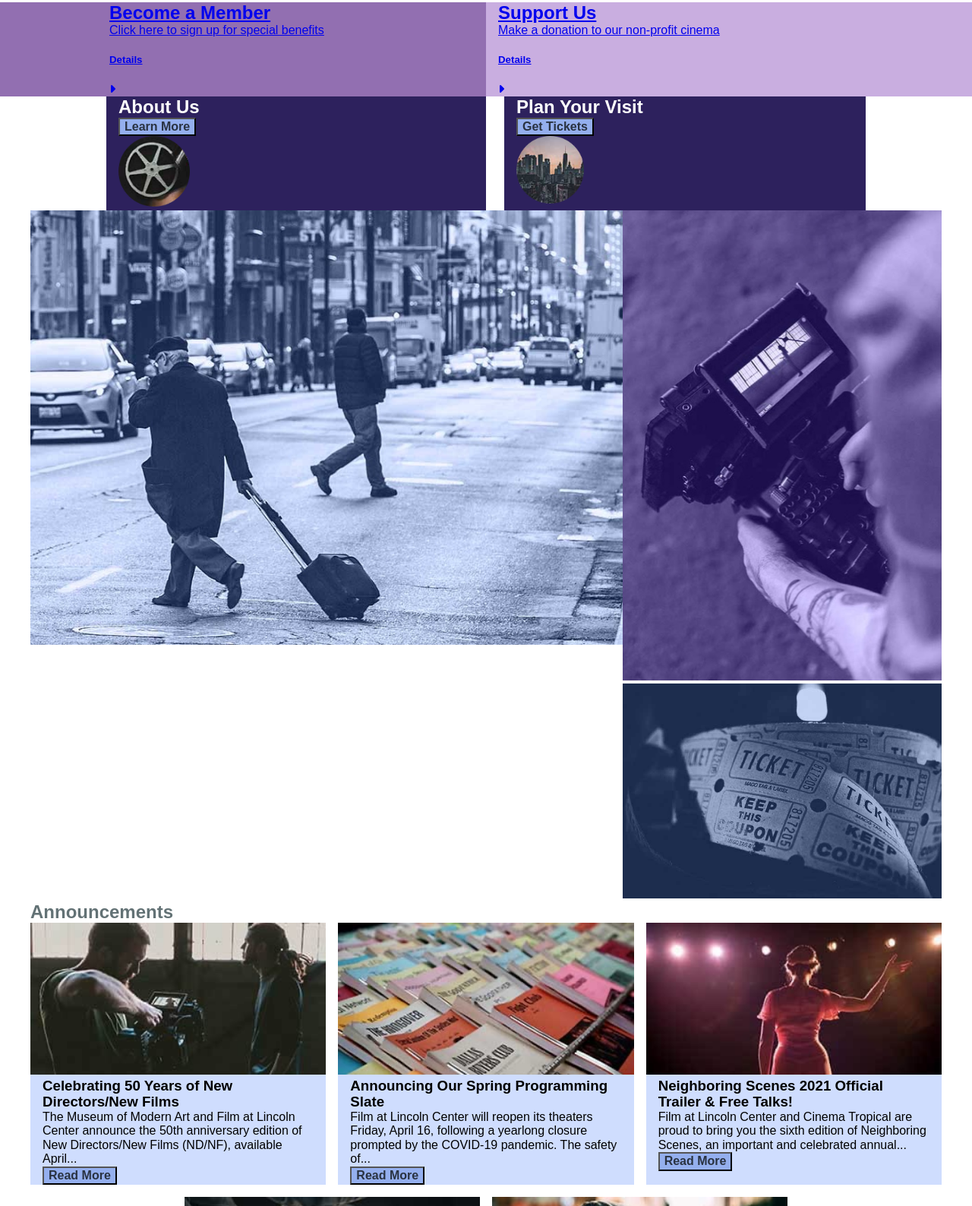
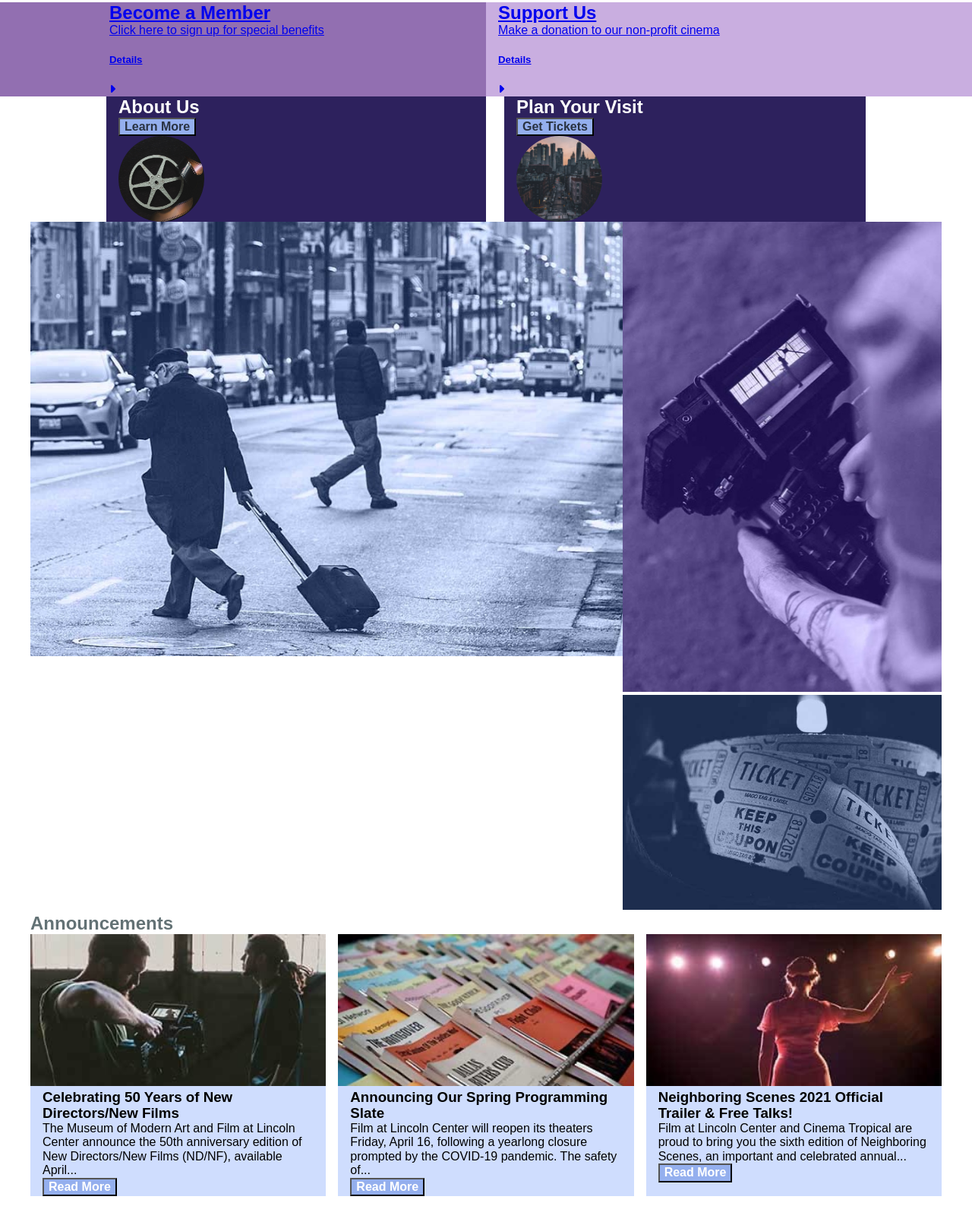
Before and after one commit to sophiacantu/homework-week-4-hw, a plain HTML site: page deploy/index.html in a window 1280 px wide. Shown: the part 1274-2862 px from the top of the page at 76% size. Drawn offline with Linux system fonts and the light colour scheme.

Commit message:
images update

```diff
--- a/deploy/index.html
+++ b/deploy/index.html
@@ -85,7 +85,8 @@
                         </div>
                     </section>
                     <aside>
-                        <img src="images/about/about1.png" alt="Film reel">
+                        <div id="aboutLeft" ></div>
+                        <!-- <img src="images/about/about1.png" alt="Film reel"> -->
                     </aside>
                 </div>
             </li>
@@ -99,7 +100,8 @@
                         </div>
                     </section>
                     <aside>
-                        <img src="images/about/about2.png" alt="New York City">
+                        <div id="planRight" ></div>
+                        <!-- <img src="images/about/about2.png" alt="New York City"> -->
                     </aside>
                 </div>
             </li>
--- a/dev/scss/sections/_about.scss
+++ b/dev/scss/sections/_about.scss
@@ -36,6 +36,44 @@
                 grid-area: about;
                 // border: 1px solid blue;
 
+                section{
+
+                }
+
+                aside{
+                    div{
+                        background-position: center;
+                        background-size: cover;
+                        // border: 4px white solid;
+                        height: 85px;
+                        width: 85px;
+                        border-radius: 100%;
+
+                        @include md{
+                            height: 113px;
+                            width: 113px;
+                        }
+
+                        @include lg{
+                            height: 113px;
+                            width: 113px;
+                        }
+
+                        @include xl{
+                            height: 113px;
+                            width: 113px;
+                        }
+                    }
+
+                    #aboutLeft{
+                        background-image: url("../images/about/reel.jpg");
+                    }
+
+                    #planRight{
+                        background-image: url("../images/about/city.jpg");
+                    }
+                }
+
                 button{
                     background-color: $blue;
                     color: $grayDark
@@ -52,8 +90,7 @@
 
         }
     }
-
     img{
-        width: 20%;
+        width: 15%;
     }
 }
--- a/dev/scss/sections/_articles.scss
+++ b/dev/scss/sections/_articles.scss
@@ -68,7 +68,7 @@
 
                 button{
                     background-color: $blue;
-                    color: $grayDark
+                    color: $white
                 }
             }
 
@@ -76,11 +76,11 @@
                 @include md{
                     grid-area: a2;
                     background-color: $blueLight;
+                }
 
                 button{
                      background-color: $blue;
-                     color: $grayDark
-                    }
+                     color: $white
                 }
             }
 
@@ -92,7 +92,7 @@
 
                 button{
                     background-color: $blue;
-                    color: $grayDark
+                    color: $white
                    }
             }
 
@@ -104,7 +104,7 @@
 
                 button{
                     background-color: $blue;
-                    color: $grayDark
+                    color: $white
                    }
             }
 
@@ -116,7 +116,7 @@
 
                 button{
                     background-color: $blue;
-                    color: $grayDark
+                    color: $white
                    }
             }
         }
--- a/dev/scss/sections/_hero.scss
+++ b/dev/scss/sections/_hero.scss
@@ -3,7 +3,9 @@
 ============= */
 
 #hero{
+
     img{
+        object-fit: cover;
         width: 100%
     }
 
```
Also changed, not shown: deploy/css/styles.css, deploy/images/about/city.jpg (added), deploy/images/about/reel.jpg (added), 2 other files.
